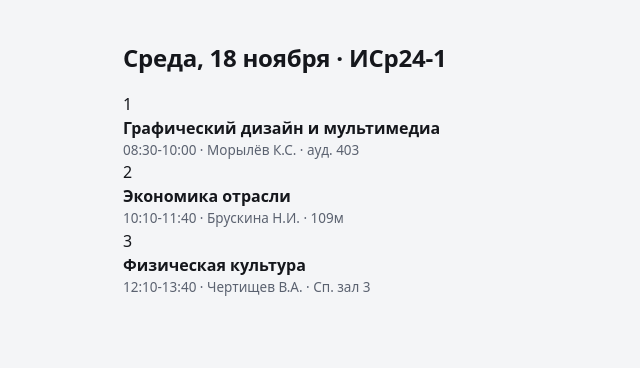
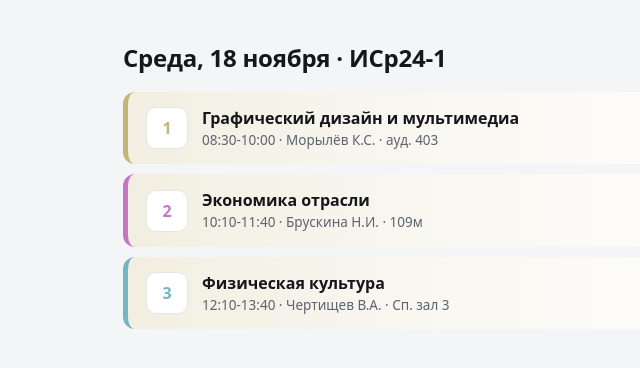
Before and after one commit to Onl1ne695/kitis-isr, a PHP site: page /steps/step-02-css/index.html in a window 1280 px wide. Shown: the top 368 px of the page, without its empty margins (157-797 px from the left). Run offline with PHP 8.4, Linux system fonts and the light colour scheme.

Commit message:
Add files via upload

```diff
--- a/steps/step-02-css/style.css
+++ b/steps/step-02-css/style.css
@@ -8,6 +8,7 @@ h1 { font-size: 24px; letter-spacing: -0.01em; }
   display: flex;
   flex-direction: column;
   /* TODO: gap, чтобы карточки не слипались (≥10px) */
+  gap: 10px;
 }
 
 .lesson-card {
@@ -17,11 +18,25 @@ h1 { font-size: 24px; letter-spacing: -0.01em; }
      - border-radius: 12px; padding: 14px 18px;
      - background: linear-gradient(90deg, ОТТЕНК 0%, ОТТЕНК-СВЕТЛЕЕ 45%, #FFFFFF 100%);
        (оттенки — готовые значения из таблицы README) */
+  display: flex; align-items: center; gap: 14px;
+  border-left: 5px solid var(--subject-color);
+  border-radius: 12px; padding: 14px 18px;
+  background: linear-gradient(90deg, #f2eee1 0%, #f9f8f2 45%, #FFFFFF 100%)
 }
 
 .lesson-num {
   /* TODO: 40×40, border-radius 10px, белый фон, border 1px solid #E3E6EB,
      color: var(--subject-color); font-weight: 700; центрирование через flex */
+  height: 40px;
+  width: 40px;
+  border-radius: 10px;
+  background-color:#FFFFFF;
+  border: 1px solid #E3E6EB;
+  color: var(--subject-color);
+  font-weight: 700;
+  display: flex;
+  justify-content: center;
+  align-items: center;
 }
 
 .lesson-subject { font-weight: 600; }
```
